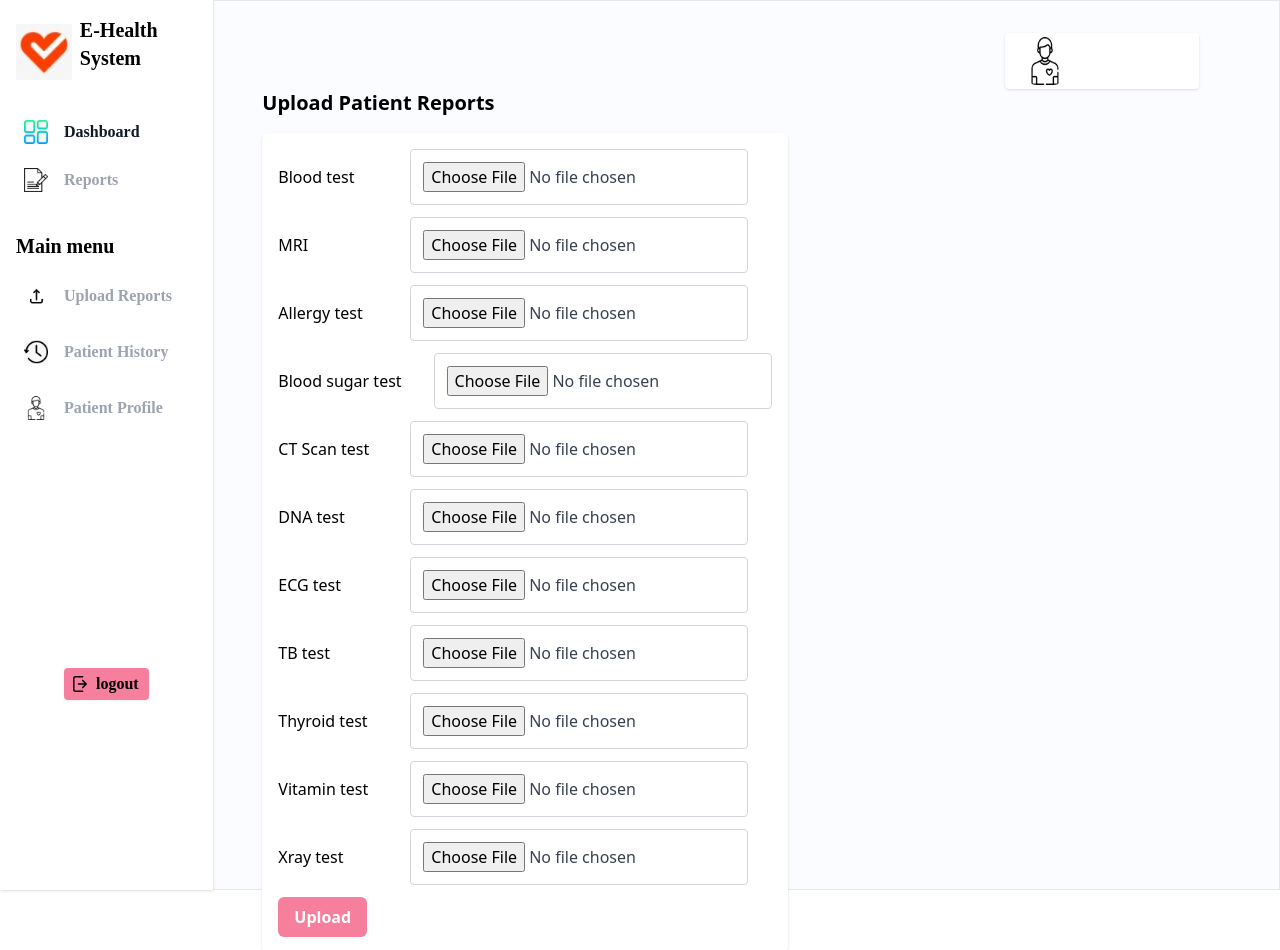
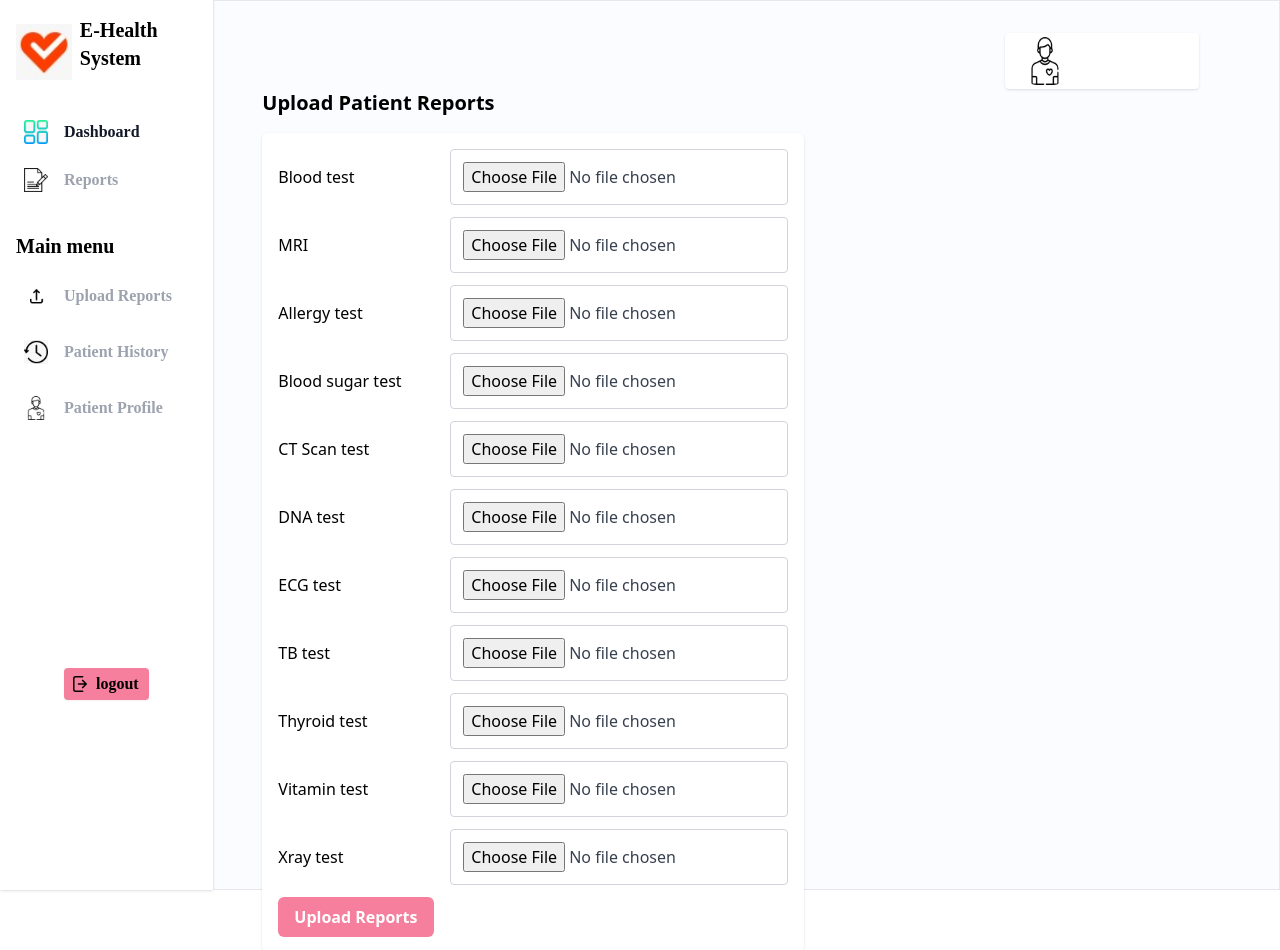
Before and after one commit to Jaga2105/3rd-Sem-Internship-Project, a React (Create React App) app in the folder client/: page /patient/upload in a window 1280 px wide. Shown: the top 950 px of the page. Built offline with nearby package versions, Linux system fonts and the light colour scheme; no server answers.

Commit message:
Bug fixes

```diff
--- a/client/src/components/landingPage/RegisterPatient.js
+++ b/client/src/components/landingPage/RegisterPatient.js
@@ -19,11 +19,11 @@ export default function Register(props) {
   const [diseaseList, setDiseaseList] = useState([{ disease: '', yrs: '' }]);
   const [passwordError, setPasswordError] = useState('');
 
-  const addDisease = () => {
-    const diseaseList1 = [...diseaseList];
-    diseaseList1.push({ disease: '', yrs: '' });
-    setDiseaseList(diseaseList1);
-  };
+  // const addDisease = () => {
+  //   const diseaseList1 = [...diseaseList];
+  //   diseaseList1.push({ disease: '', yrs: '' });
+  //   setDiseaseList(diseaseList1);
+  // };
 
   const [patient, setPatient] = useState({
     name: {
@@ -438,7 +438,7 @@ export default function Register(props) {
                 </span>
               </div>
 
-              <div className='lg:grid lg:grid-cols-10 gap-2 mt-8 mr-4'>
+              {/* <div className='lg:grid lg:grid-cols-10 gap-2 mt-8 mr-4'>
                 <div className='col-span-5'>
                   <label className=' lg:text-xl font-bold px-4 grid col-start-1 col-span-3'>
                     Name of any permanant disease (if any)
@@ -505,7 +505,7 @@ export default function Register(props) {
                 <div onClick={addDisease} className='col-span-1'>
                   <img src={plus_logo} alt='' className='h-8 w-8' />
                 </div>
-              </div>
+              </div> */}
             </div>
 
             <div className={Toggle === 'Patient' ? '' : 'hidden'}>
--- a/client/src/components/patientDashboard/PatientReportUpload.js
+++ b/client/src/components/patientDashboard/PatientReportUpload.js
@@ -178,7 +178,7 @@ const PatientReportUpload = (props) => {
           <div className='mb-3 flex gap-4 md:gap-8 items-center'>
             <label
               htmlFor='blood_test'
-              className='w-fit min-w-[100px] block form-label'
+              className='w-fit min-w-[140px] block form-label'
             >
               Blood test
             </label>
@@ -196,7 +196,7 @@ const PatientReportUpload = (props) => {
           <div className='mb-3 flex gap-4 md:gap-8 items-center'>
             <label
               htmlFor='MRI'
-              className='w-fit min-w-[100px] block form-label'
+              className='w-fit min-w-[140px] block form-label'
             >
               MRI
             </label>
@@ -214,7 +214,7 @@ const PatientReportUpload = (props) => {
           <div className='mb-3 flex gap-4 md:gap-8 items-center'>
             <label
               htmlFor='allergy_test'
-              className='w-fit min-w-[100px] block form-label'
+              className='w-fit min-w-[140px] block form-label'
             >
               Allergy test
             </label>
@@ -232,7 +232,7 @@ const PatientReportUpload = (props) => {
           <div className='mb-3 flex gap-4 md:gap-8 items-center'>
             <label
               htmlFor='blood_sugar_test'
-              className='w-fit min-w-[100px] block form-label'
+              className='w-fit min-w-[140px] block form-label'
             >
               Blood sugar test
             </label>
@@ -250,7 +250,7 @@ const PatientReportUpload = (props) => {
           <div className='mb-3 flex gap-4 md:gap-8 items-center'>
             <label
               htmlFor='ct_scan_test'
-              className='w-fit min-w-[100px] block form-label'
+              className='w-fit min-w-[140px] block form-label'
             >
               CT Scan test
             </label>
@@ -268,7 +268,7 @@ const PatientReportUpload = (props) => {
           <div className='mb-3 flex gap-4 md:gap-8 items-center'>
             <label
               htmlFor='DNA_test'
-              className='w-fit min-w-[100px] block form-label'
+              className='w-fit min-w-[140px] block form-label'
             >
               DNA test
             </label>
@@ -286,7 +286,7 @@ const PatientReportUpload = (props) => {
           <div className='mb-3 flex gap-4 md:gap-8 items-center'>
             <label
               htmlFor='ECG_test'
-              className='w-fit min-w-[100px] block form-label'
+              className='w-fit min-w-[140px] block form-label'
             >
               ECG test
             </label>
@@ -304,7 +304,7 @@ const PatientReportUpload = (props) => {
           <div className='mb-3 flex gap-4 md:gap-8 items-center'>
             <label
               htmlFor='TB_test'
-              className='w-fit min-w-[100px] block form-label'
+              className='w-fit min-w-[140px] block form-label'
             >
               TB test
             </label>
@@ -322,7 +322,7 @@ const PatientReportUpload = (props) => {
           <div className='mb-3 flex gap-4 md:gap-8 items-center'>
             <label
               htmlFor='thyroid_test'
-              className='w-fit min-w-[100px] block form-label'
+              className='w-fit min-w-[140px] block form-label'
             >
               Thyroid test
             </label>
@@ -340,7 +340,7 @@ const PatientReportUpload = (props) => {
           <div className='mb-3 flex gap-4 md:gap-8 items-center'>
             <label
               htmlFor='vitamin_test'
-              className='w-fit min-w-[100px] block form-label'
+              className='w-fit min-w-[140px] block form-label'
             >
               Vitamin test
             </label>
@@ -358,7 +358,7 @@ const PatientReportUpload = (props) => {
           <div className='mb-3 flex gap-4 md:gap-8 items-center'>
             <label
               htmlFor='xray_test'
-              className='w-fit min-w-[100px] block form-label'
+              className='w-fit min-w-[140px] block form-label'
             >
               Xray test
             </label>
@@ -374,9 +374,9 @@ const PatientReportUpload = (props) => {
 
           <button
             type='submit'
-            className='bg-primary px-4 py-2 font-bold text-white rounded-md'
+            className='bg-primary hover:bg-red-500 px-4 py-2 font-bold text-white rounded-md'
           >
-            Upload
+            Upload Reports
           </button>
         </form>
       </div>
```
